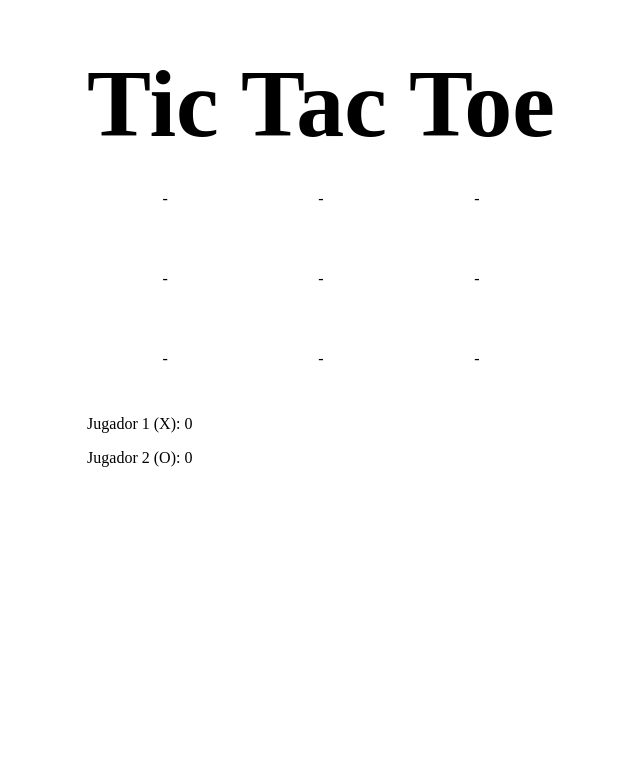
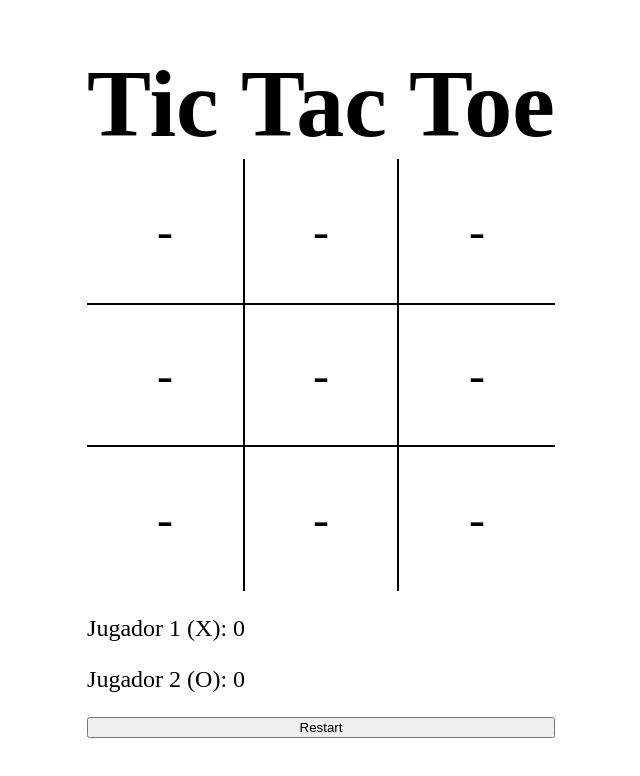
Before and after one commit to CarlosArroyoB/ticTacToe-odin, a plain HTML site: page index.html in a window 1280 px wide. Shown: the whole page, without its empty margins (319-959 px from the left). Drawn offline with Linux system fonts and the light colour scheme.

Commit message:
adding some styles

```diff
--- a/index.html
+++ b/index.html
@@ -10,13 +10,13 @@
     <h1>Tic Tac Toe</h1>
     <div class="gameTable">
         <div class="cells" id="1"></div>
-        <div class="cells" id="2"></div>
+        <div class="cells otro" id="2"></div>
         <div class="cells" id="3"></div>
-        <div class="cells" id="4"></div>
-        <div class="cells" id="5"></div>
-        <div class="cells" id="6"></div>
+        <div class="cells mitad" id="4"></div>
+        <div class="cells mitad otro" id="5"></div>
+        <div class="cells mitad" id="6"></div>
         <div class="cells" id="7"></div>
-        <div class="cells" id="8"></div>
+        <div class="cells otro" id="8"></div>
         <div class="cells" id="9"></div>
     </div>
 
@@ -25,6 +25,7 @@
         <p>Jugador 2 (O): <span id="scorePlayer2">0</span></p>
     </div>
 
+    <button id="restartButton">Restart</button>
 
     <script src="script.js"></script>
 </body>
--- a/styles.css
+++ b/styles.css
@@ -14,13 +14,21 @@ h1{
     display: grid;
     grid-template-columns: 1fr 1fr 1fr;
     grid-template-rows: 1fr 1fr 1fr;
-    max-width: 80em;
+    height: 27em;
 }
 .cells{
-    height: 5em;
     display: flex;
     justify-content: center;
     align-items: center;
+    font-size: 3em;
+}
+.mitad {
+    border-top: 2px solid black;  /* Borde arriba */
+    border-bottom: 2px solid black;  /* Borde abajo */
+}
+.otro {
+    border-left: 2px solid black;
+    border-right: 2px solid black;
 }
 .adminGame{
     display: flex;
@@ -36,6 +44,9 @@ h1{
     gap: 1em;
 
 }
+#scoreboard{
+    font-size: 1.5em;
+}
 .adminGame form button {
     margin-left: 2em;
     background-color: aqua;
```
